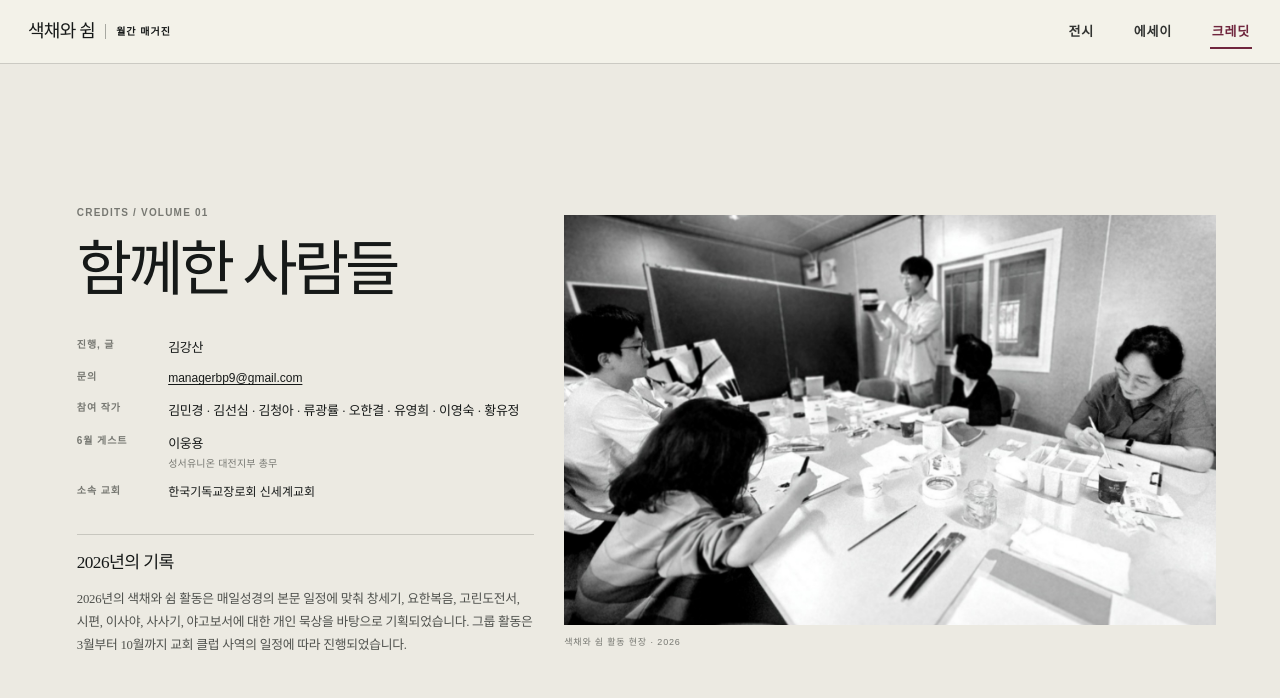
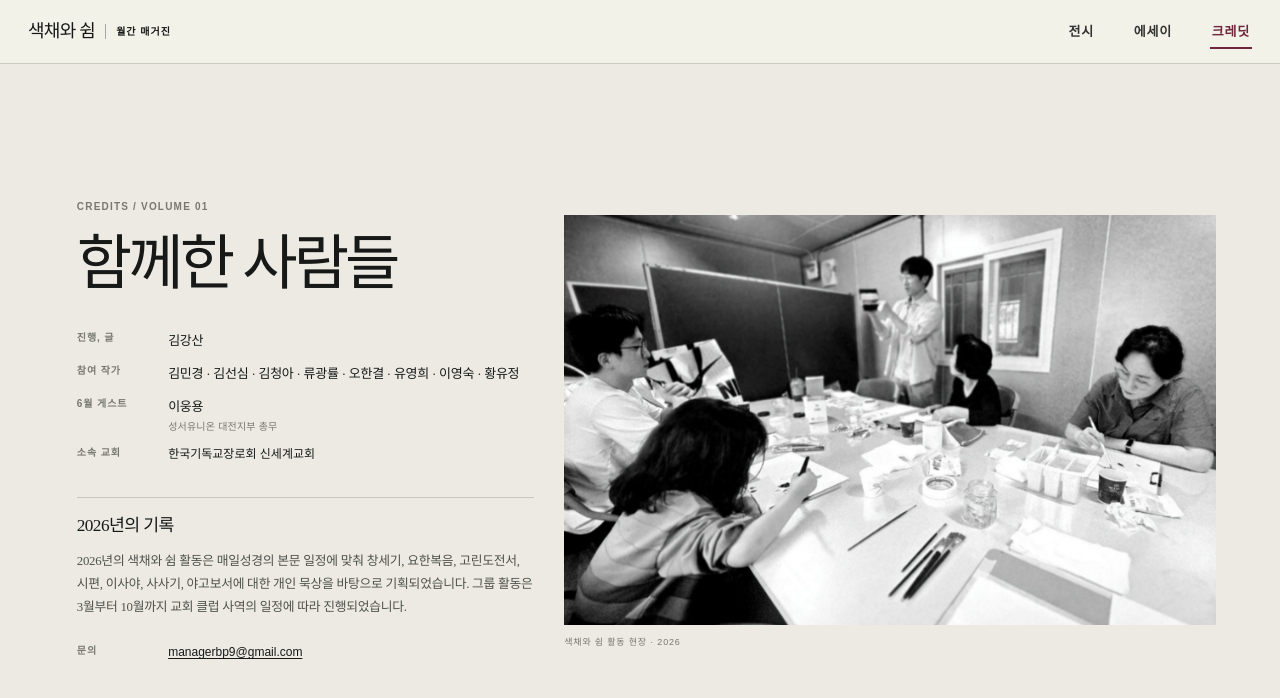
Before and after one commit to colorandrest/colorandrest.github.io, a Next.js app: page /credits in a window 1280 px wide. Shown: the top 698 px of the page. Built offline with nearby package versions, Linux system fonts and the light colour scheme; a web font is replaced by a local one.

Commit message:
Move contact email below the 2026 credits overview

```diff
--- a/app/credits/page.tsx
+++ b/app/credits/page.tsx
@@ -54,17 +54,6 @@ export default function CreditsPage() {
                   <p className="person-name">김강산</p>
                 </div>
                 <div>
-                  <span>문의</span>
-                  <p>
-                    <a
-                      href="mailto:managerbp9@gmail.com"
-                      style={{ textDecoration: "underline", textUnderlineOffset: "0.2em", overflowWrap: "anywhere" }}
-                    >
-                      managerbp9@gmail.com
-                    </a>
-                  </p>
-                </div>
-                <div>
                   <span>참여 작가</span>
                   <p className="artist-credit-list person-name">{participatingArtists.join(" · ")}</p>
                 </div>
@@ -87,6 +76,23 @@ export default function CreditsPage() {
               <p className="year-review-summary">
                 2026년의 색채와 쉼 활동은 매일성경의 본문 일정에 맞춰 창세기, 요한복음, 고린도전서, 시편, 이사야, 사사기, 야고보서에 대한 개인 묵상을 바탕으로 기획되었습니다. 그룹 활동은 3월부터 10월까지 교회 클럽 사역의 일정에 따라 진행되었습니다.
               </p>
+              <div
+                className="year-review-credits"
+                aria-label="문의"
+                style={{ marginTop: "clamp(24px, 3vh, 36px)" }}
+              >
+                <div>
+                  <span>문의</span>
+                  <p>
+                    <a
+                      href="mailto:managerbp9@gmail.com"
+                      style={{ textDecoration: "underline", textUnderlineOffset: "0.2em", overflowWrap: "anywhere" }}
+                    >
+                      managerbp9@gmail.com
+                    </a>
+                  </p>
+                </div>
+              </div>
             </div>
           </div>
         </section>
```
